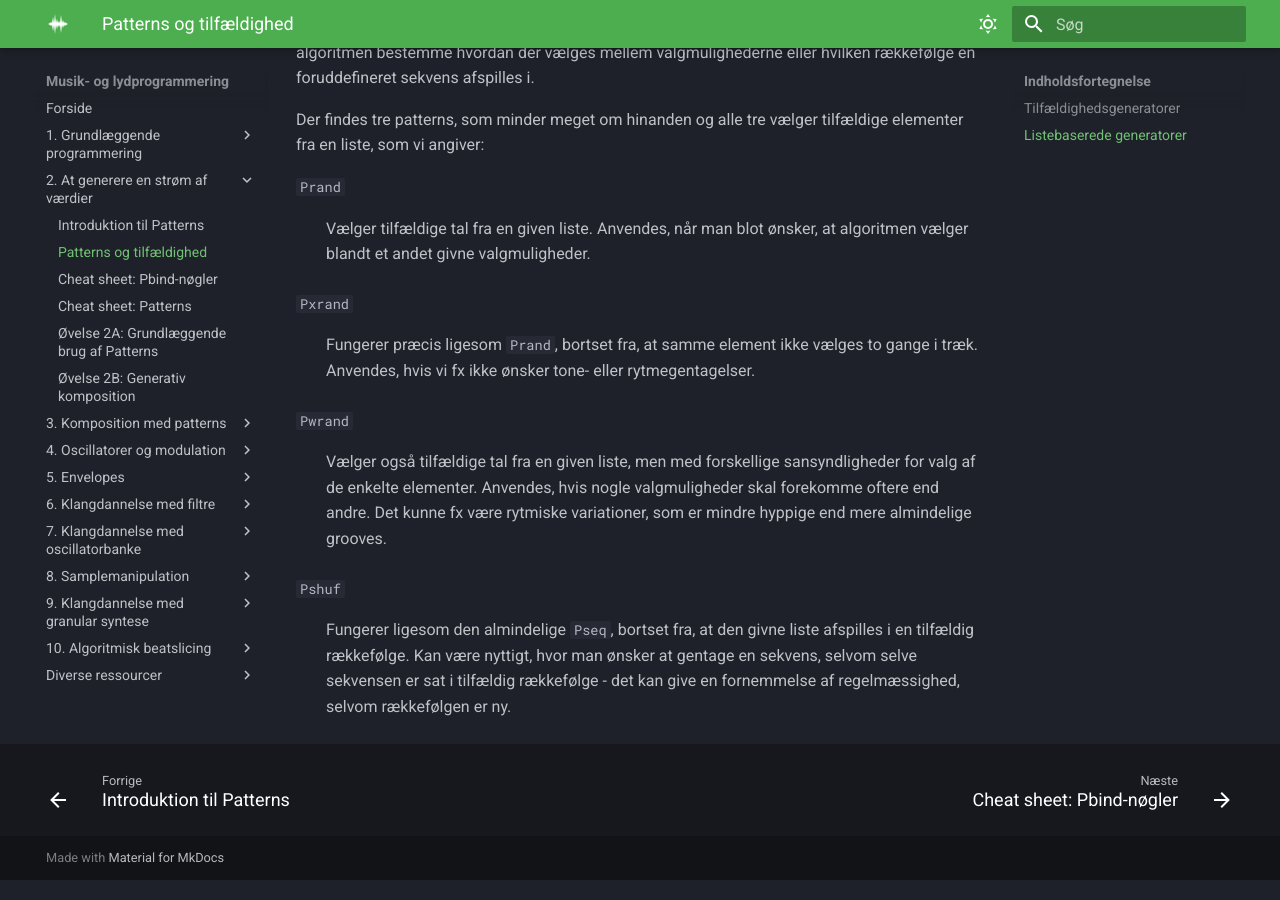
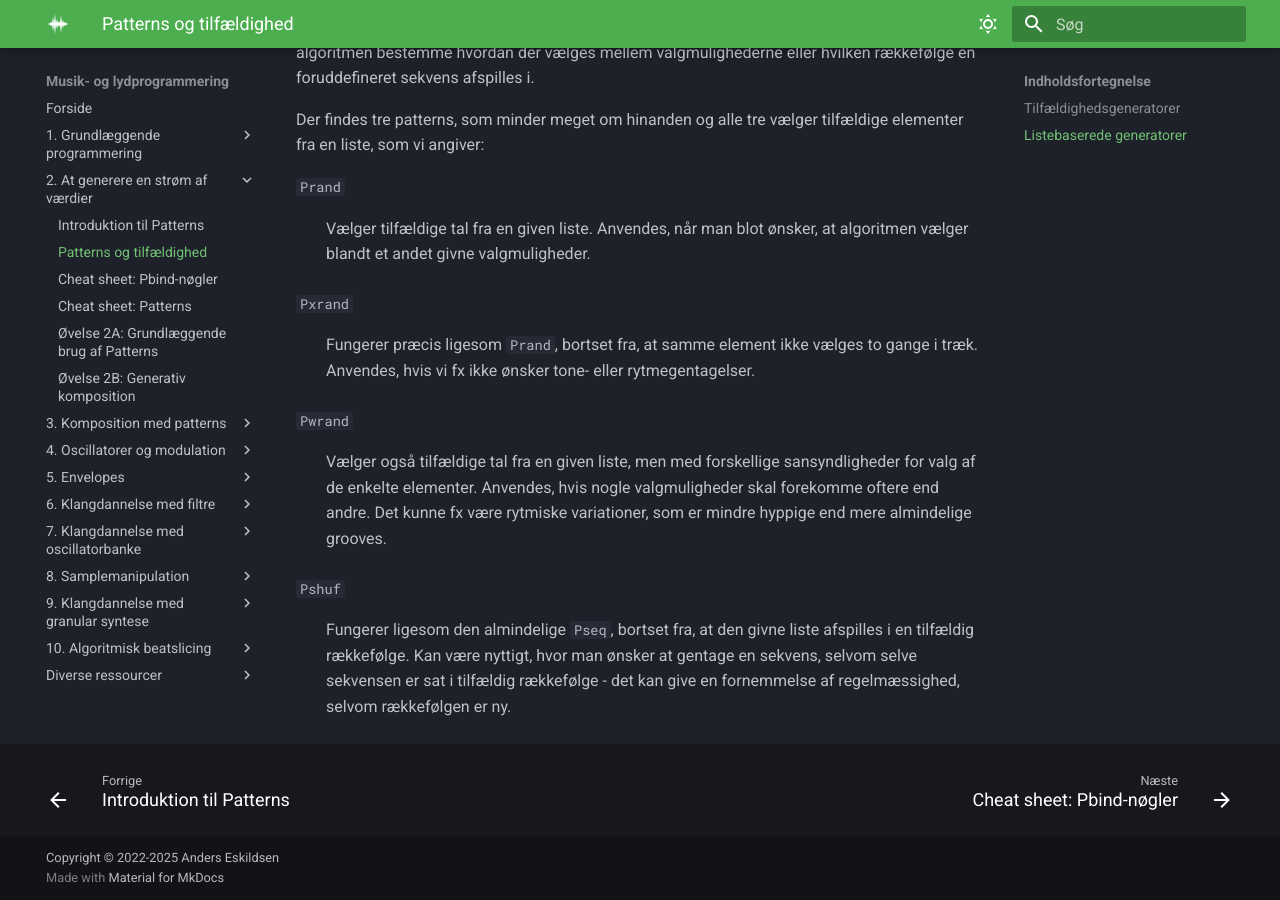
Before and after one commit to sparkletop/sparkletop.github.io, an MkDocs documentation site: the page built from docs/02/a2-random-patterns.md, in a window 1280 px wide and 900 px high, scrolled down 2392 px. Built offline with MkDocs 1.6.1 and Material for MkDocs 9.7.7, drawn with Linux system fonts in a browser that asks for light colours.

Commit message:
add copyright notice

```diff
--- a/mkdocs.yml
+++ b/mkdocs.yml
@@ -30,6 +30,8 @@ theme:
 
 extra_css:
   - stylesheets/extra.css
+
+copyright: Copyright &copy; 2022-2025 Anders Eskildsen
 
 plugins:
   - tags:
```
